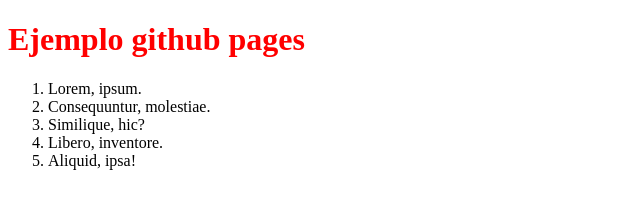
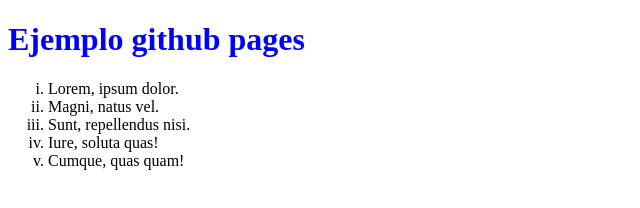
Before and after one commit to angoies/github-pages, a plain HTML site: page index.html in a window 1280 px wide. Shown: the whole page, without its empty margins (0-640 px from the left). Drawn offline with Linux system fonts and the light colour scheme.

Commit message:
bueno, termino, ya vale..

```diff
--- a/estilos.css
+++ b/estilos.css
@@ -1,3 +1,7 @@
 h1 {
-  color: red;
+  color:blue;
 }
+
+ol {
+  list-style-type: lower-roman;
+}
--- a/index.html
+++ b/index.html
@@ -12,12 +12,14 @@
     <h1>Ejemplo github pages</h1>
 
     <ol>
-        <li>Lorem, ipsum.</li>
-        <li>Consequuntur, molestiae.</li>
-        <li>Similique, hic?</li>
-        <li>Libero, inventore.</li>
-        <li>Aliquid, ipsa!</li>
+        <li>Lorem, ipsum dolor.</li>
+        <li>Magni, natus vel.</li>
+        <li>Sunt, repellendus nisi.</li>
+        <li>Iure, soluta quas!</li>
+        <li>Cumque, quas quam!</li>
     </ol>
+
+
 
 </body>
 </html>
```
